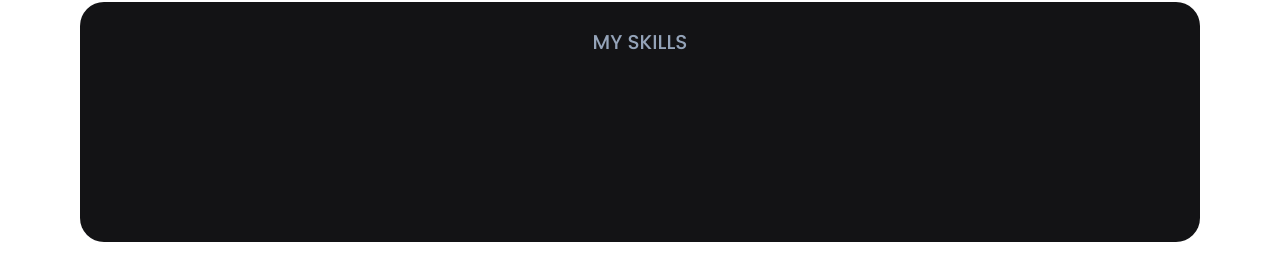
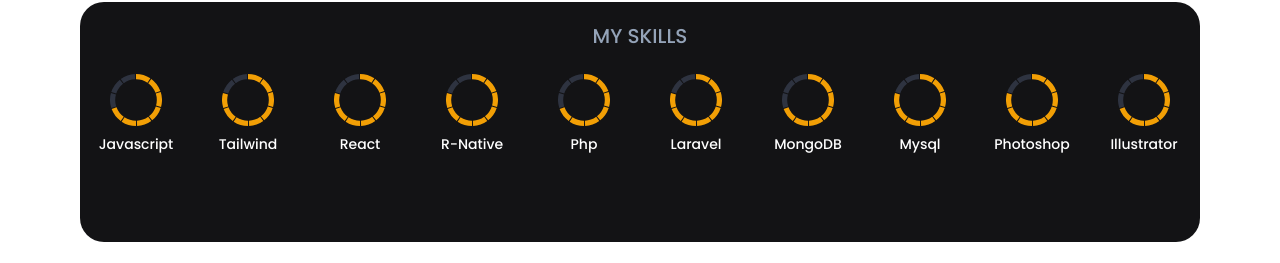
Before and after one commit to frantzleyadolphe/my-portfolio, a React (Create React App) app: page / in a window 1280 px wide. Shown: the part 1140-1403 px from the top of the page. Before the commit the page ends 1382 px from the top, so only its background shows below. Built offline with nearby package versions, Linux system fonts and the light colour scheme; a web font is replaced by a local one.

Commit message:
change everything in this section

```diff
--- a/src/Pages/sections/skills.js
+++ b/src/Pages/sections/skills.js
@@ -1,8 +1,59 @@
 import React from "react";
 import AOS from "aos";
 import "aos/dist/aos.css"; // You can also use <link> for styles
+import { Circle } from "rc-progress";
+AOS.init();
 
-AOS.init();
+const skills = [
+  {
+    name: "Javascript",
+    percentage: 65,
+  },
+  {
+    name: "Tailwind",
+    percentage: 80,
+  },
+  {
+    name: "React",
+    percentage: 75,
+  },
+  {
+    name: "R-Native",
+    percentage: 75,
+  },
+  {
+    name: "Php",
+    percentage: 70,
+  },
+  {
+    name: "Laravel",
+    percentage: 75,
+  },
+  {
+    name: "MongoDB",
+    percentage: 72,
+  },
+  {
+    name: "Mysql",
+    percentage: 75,
+  },
+  {
+    name: "Photoshop",
+    percentage: 80,
+  },
+  {
+    name: "Illustrator",
+    percentage: 70,
+  },
+  {
+    name: "inDesign",
+    percentage: 70,
+  },
+  {
+    name: "Figma",
+    percentage: 80,
+  },
+];
 
 export default function Skills() {
   return (
@@ -16,6 +67,26 @@
             MY SKILLS
           </h1>
         </div>
+        <div className="flex justify-evenly gap-6 flex-wrap mx-2">
+          {skills.map((skill, index) => (
+            <div
+              className="w-20 h-20 flex justify-center items-center flex-col"
+              data-aos="zoom-out"
+            >
+              <Circle
+                percent={skill.percentage}
+                strokeWidth={10}
+                trailColor="#2E3340"
+                strokeColor="#F29F05"
+                steps={10}
+                space={4}
+              />
+              <h3 className="text-white font-Poppins text-sm pt-2">
+                {skill.name}
+              </h3>
+            </div>
+          ))}
+        </div>
       </div>
     </div>
   );
```
